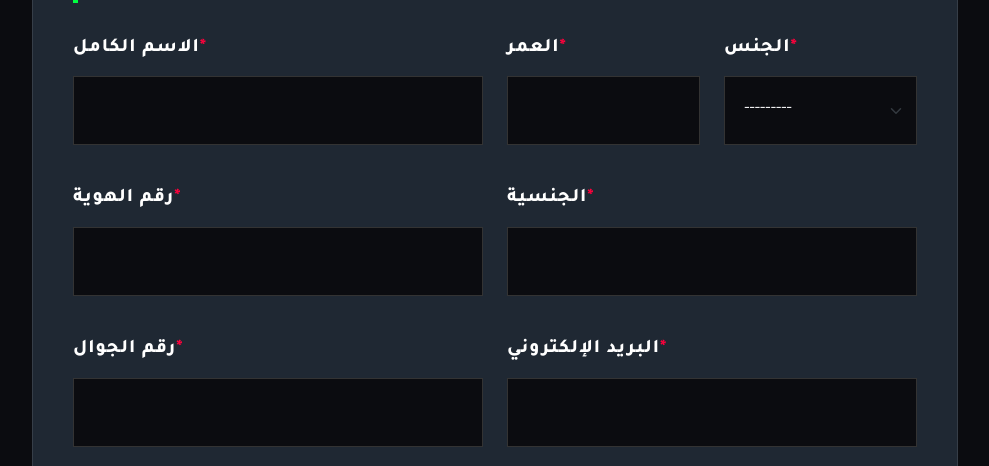
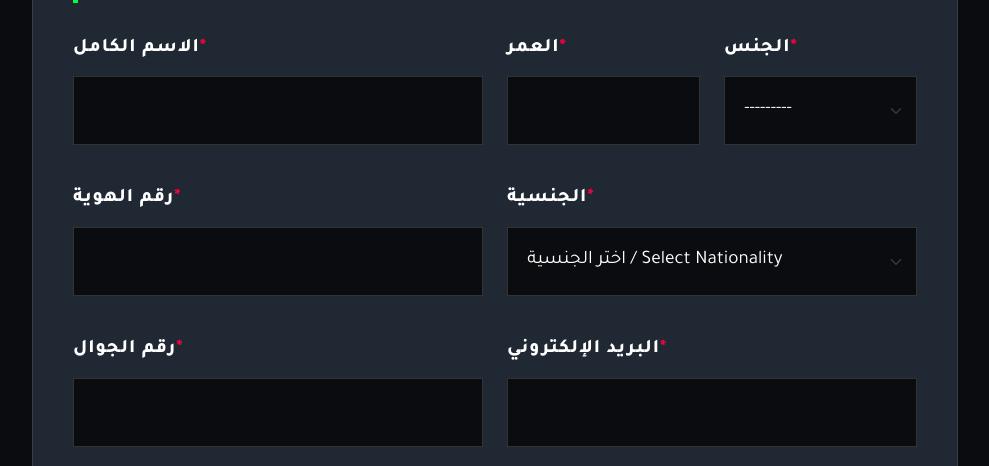
Before and after one commit to Hassan-Alhaji/dakar-registration, a Django app: page /en/register/ in a window 1280 px wide. Shown: the part 364-830 px from the top of the page, without its empty margins (145-1134 px from the left). Run offline with Django 4.2, Linux system fonts and the light colour scheme; the visitor is signed in with stand-in values (Sample User, id 1); data that the repository does not hold is empty; some libraries are stand-ins or nearby versions; some web fonts are replaced.

Commit message:
Change nationality to dropdown with Other option

```diff
--- a/registration/forms.py
+++ b/registration/forms.py
@@ -2,7 +2,44 @@ from django import forms
 from .models import Registration
 from django.utils.translation import gettext_lazy as _
 
+NATIONALITY_CHOICES = [
+    ('', 'اختر الجنسية / Select Nationality'),
+    ('Saudi', 'السعودية - Saudi'),
+    ('Emirati', 'الإمارات - Emirati'),
+    ('Kuwaiti', 'الكويت - Kuwaiti'),
+    ('Bahraini', 'البحرين - Bahraini'),
+    ('Omani', 'عُمان - Omani'),
+    ('Qatari', 'قطر - Qatari'),
+    ('Egyptian', 'مصر - Egyptian'),
+    ('Jordanian', 'الأردن - Jordanian'),
+    ('Lebanese', 'لبنان - Lebanese'),
+    ('Syrian', 'سوريا - Syrian'),
+    ('Iraqi', 'العراق - Iraqi'),
+    ('Yemeni', 'اليمن - Yemeni'),
+    ('Moroccan', 'المغرب - Moroccan'),
+    ('Algerian', 'الجزائر - Algerian'),
+    ('Tunisian', 'تونس - Tunisian'),
+    ('Sudanese', 'السودان - Sudanese'),
+    ('American', 'الولايات المتحدة - American'),
+    ('British', 'بريطانيا - British'),
+    ('French', 'فرنسا - French'),
+    ('Spanish', 'إسبانيا - Spanish'),
+    ('Italian', 'إيطاليا - Italian'),
+    ('German', 'ألمانيا - German'),
+    ('Other', 'أخرى / Other'),
+]
+
 class RegistrationForm(forms.ModelForm):
+    nationality = forms.ChoiceField(
+        choices=NATIONALITY_CHOICES,
+        label=_('الجنسية')
+    )
+    other_nationality = forms.CharField(
+        required=False,
+        label=_('أدخل الجنسية / Enter Nationality'),
+        widget=forms.TextInput(attrs={'placeholder': 'أدخل جنسيتك هنا / Type your nationality here', 'id': 'id_other_nationality'})
+    )
+
     race_types = forms.MultipleChoiceField(
         choices=Registration.RACE_TYPES,
         widget=forms.CheckboxSelectMultiple,
@@ -36,5 +73,18 @@ class RegistrationForm(forms.ModelForm):
             self.fields['agreed_to_terms'].label = 'I have read and agree to all terms and conditions of the program'
             self.fields['agreed_to_terms'].error_messages['required'] = 'You must agree to the terms and conditions to complete registration.'
 
+    def clean(self):
+        cleaned_data = super().clean()
+        nationality = cleaned_data.get('nationality')
+        other_nationality = cleaned_data.get('other_nationality')
+
+        if nationality == 'Other':
+            if not other_nationality:
+                self.add_error('other_nationality', _('يرجى كتابة الجنسية'))
+            else:
+                cleaned_data['nationality'] = other_nationality
+
+        return cleaned_data
+
     def clean_race_types(self):
         return self.cleaned_data.get('race_types', [])
--- a/templates/registration_form.html
+++ b/templates/registration_form.html
@@ -164,7 +164,12 @@
                         <div class="col-md-3">{{ form.age|as_crispy_field }}</div>
                         <div class="col-md-3">{{ form.gender|as_crispy_field }}</div>
                         <div class="col-md-6">{{ form.id_number|as_crispy_field }}</div>
-                        <div class="col-md-6">{{ form.nationality|as_crispy_field }}</div>
+                        <div class="col-md-6">
+                            {{ form.nationality|as_crispy_field }}
+                        </div>
+                        <div class="col-md-6 d-none" id="other_nationality_div">
+                            {{ form.other_nationality|as_crispy_field }}
+                        </div>
                         <div class="col-md-6">{{ form.phone|as_crispy_field }}</div>
                         <div class="col-md-6">{{ form.email|as_crispy_field }}</div>
                     </div>
@@ -359,6 +364,26 @@
         // Initial state
         toggleExpSection();
         toggleSportsLicense();
+
+        // === Nationality Toggle ===
+        const nationalitySelect = document.getElementById('id_nationality');
+        const otherNationalityDiv = document.getElementById('other_nationality_div');
+
+        function toggleNationality() {
+            if (nationalitySelect && nationalitySelect.value === 'Other') {
+                otherNationalityDiv.classList.remove('d-none');
+                gsap.from(otherNationalityDiv, {opacity: 0, y: -10, duration: 0.3});
+                document.getElementById('id_other_nationality').required = true;
+            } else if (otherNationalityDiv) {
+                otherNationalityDiv.classList.add('d-none');
+                document.getElementById('id_other_nationality').required = false;
+            }
+        }
+
+        if (nationalitySelect) {
+            nationalitySelect.addEventListener('change', toggleNationality);
+            toggleNationality(); // initial state
+        }
 
         // === Math CAPTCHA ===
         let captchaAnswer = 0;
```
